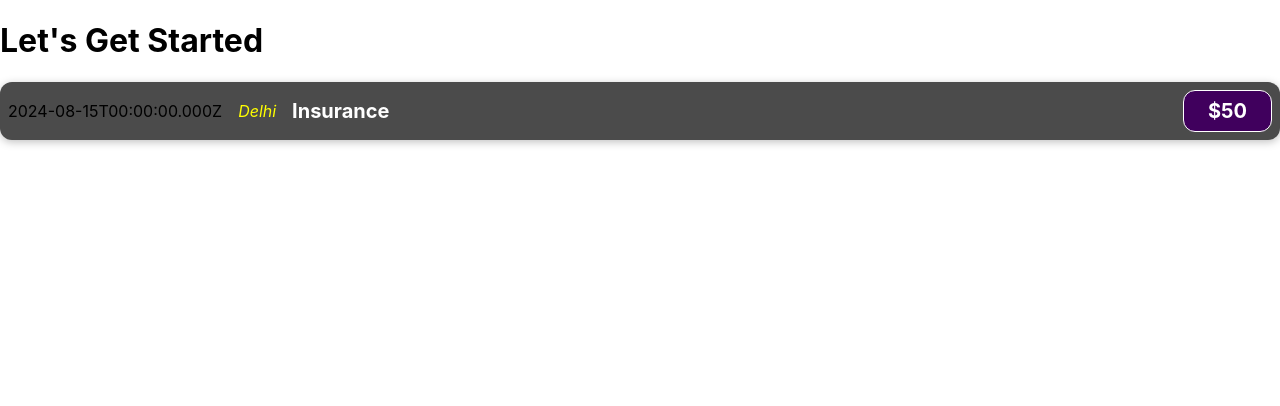
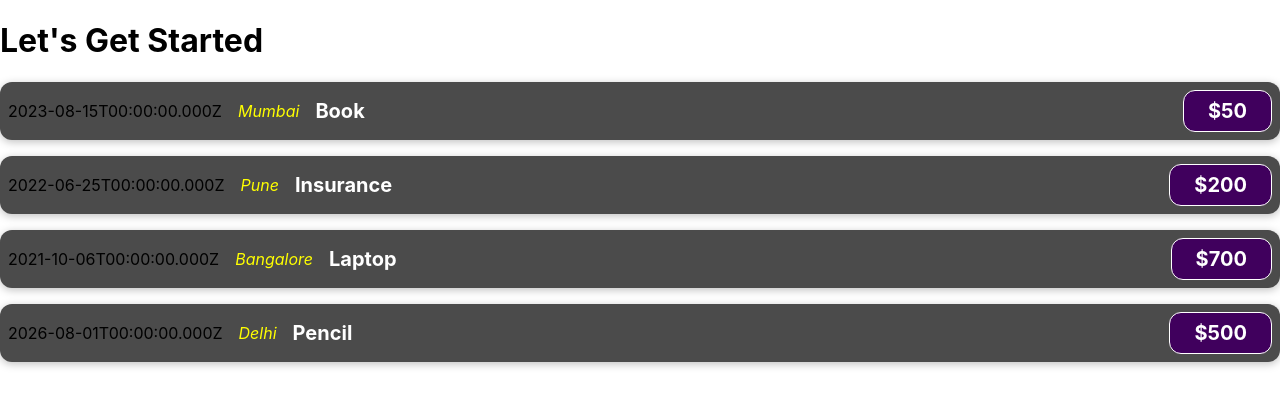
Before and after one commit to Pranavtripathi418/React-Start, a React (Create React App) app: page / in a window 1280 px wide. Shown: the top 406 px of the page. Built offline with nearby package versions, Linux system fonts and the light colour scheme.

Commit message:
creating Reusable components

```diff
--- a/src/App.js
+++ b/src/App.js
@@ -1,10 +1,26 @@
 import ExpenseItem from "./components/ExpenseItem";
 
 function App() {
+
+  const expenses=[
+    {id:1, date:new Date(2023,7,15), location: 'Mumbai', title:'Book', price:50},
+    {id:2, date:new Date(2022,5,25), location: 'Pune', title:'Insurance', price:200},
+    {id:3, date:new Date(2021,9,6), location: 'Bangalore', title:'Laptop', price:700},
+    {id:4, date:new Date(2026,7,1), location: 'Delhi', title:'Pencil', price:500}
+  ]
   return (
     <div>
     <h1>Let's Get Started</h1>
-    <ExpenseItem></ExpenseItem>
+    {expenses.map((expense)=>{
+      return (
+        <ExpenseItem
+        date={expense.date}
+        location={expense.location}
+        title={expense.title}
+        price={expense.price}
+        ></ExpenseItem>
+      )
+    })}
     </div>
   );
 }
--- a/src/components/ExpenseItem.js
+++ b/src/components/ExpenseItem.js
@@ -1,16 +1,14 @@
 import "./ExpenseItem.css";
 
-function ExpenseItem(){
-    const expenseDate = new Date(2024,7,15).toISOString();
-    const expenseTitle = 'Insurance';
-    const expenseAmount= 50;
+function ExpenseItem(props){
+
 return (
 <div className="expense-item ">
-    <div>{expenseDate}</div>
-    <div className="expense-item__location">Delhi</div>
+    <div>{props.date.toISOString()}</div>
+    <div className="expense-item__location">{props.location}</div>
     <div className="expense-item__description">
-        <h2>{expenseTitle}</h2>
-        <div className="expense-item__price">${expenseAmount}</div>
+        <h2>{props.title}</h2>
+        <div className="expense-item__price">${props.price}</div>
     </div>
 </div>
 );
```
